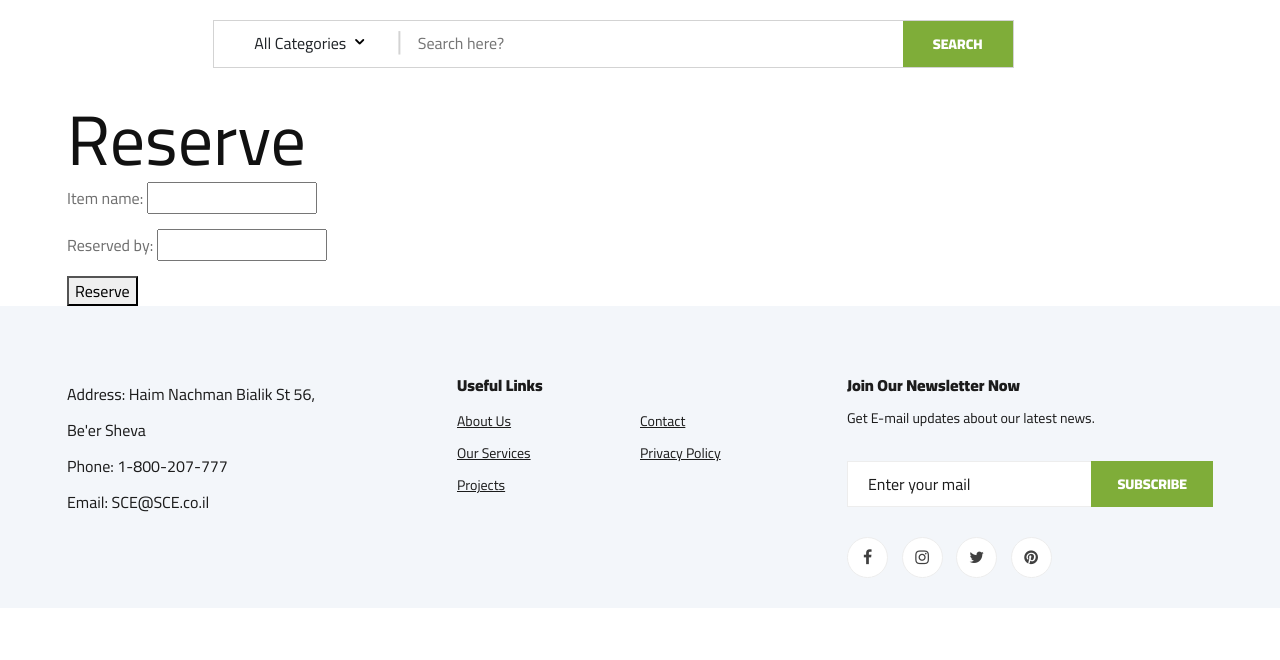
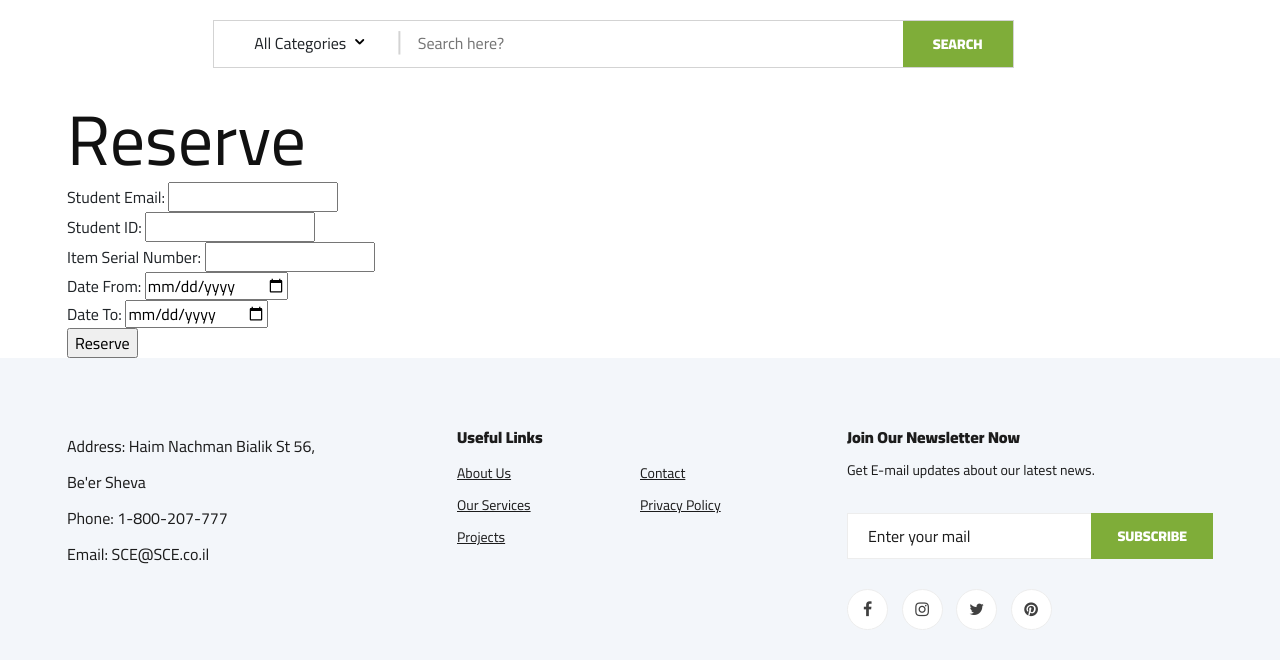
Before and after one commit to BS-PMC-2023/BS-PMC-2023-Team15, a Django app: page /details/reserve/ in a window 1280 px wide. Shown: the part 194-854 px from the top of the page. Before the commit the page ends 772 px from the top, so only its background shows below. Run offline with Django 4.2, Linux system fonts and the light colour scheme; some libraries are stand-ins or nearby versions.

Commit message:
reservetaion kinda working now, TODO: auto fill the form with the user data, & hide some imput field and keep only the (from,to) fields.

```diff
--- a/main/templates/reserve.html
+++ b/main/templates/reserve.html
@@ -8,10 +8,24 @@
                 <h1>Reserve</h1>
             </div>
 
-            <form method="post">
-                {% csrf_token %}
-                {{ form.as_p }}
-                <button type="submit">Reserve</button>
+           <form method="post" action="{% url 'reserve_item' %}">
+              {% csrf_token %}
+              <label for="student_email">Student Email:</label>
+              <input type="email" name="student_email" >
+              <br>
+              <label for="student_id">Student ID:</label>
+              <input type="text" name="student_id" >
+              <br>
+              <label for="item_serial_number">Item Serial Number:</label>
+              <input type="text" name="item_serial_number" >
+              <br>
+              <label for="date_from">Date From:</label>
+              <input type="date" name="date_from" >
+              <br>
+              <label for="date_to">Date To:</label>
+              <input type="date" name="date_to" >
+              <br>
+              <input type="submit" value="Reserve">
             </form>
         </div>
     </div>
--- a/main/views.py
+++ b/main/views.py
@@ -35,18 +35,32 @@ def item_view(request):
     })
 
 
+from django.shortcuts import render, redirect
+from database.models import Reservation
+from datetime import date
+
+
 def reserve_item(request):
     if request.method == 'POST':
-        form = ReservationForm(request.POST)
-        if form.is_valid():
-            # student_email = form.cleaned_data['student_email']
-            student_id = form.cleaned_data['student_id']
-            item_serial_number = form.cleaned_data['item_serial_number']
-            date_from = form.cleaned_data['date_from']
-            date_to = form.cleaned_data['date_to']
-            reservation = Reservation( student_id=student_id, item_serial_number=item_serial_number, date_from=date_from, date_to=date_to)
-            reservation.save()
-            return redirect('reserve_item')
-    else:
-        form = ReservationForm()
-    return render(request, 'reserve.html', {'form': form})
+        # Get the relevant data from the request
+        student_email = request.POST['student_email']
+        student_id = request.POST['student_id']
+        item_serial_number = request.POST['item_serial_number']
+        date_from = request.POST['date_from']
+        date_to = request.POST['date_to']
+
+        # Create a new Reservation object
+        reservation = Reservation(student_email=student_email,
+                                  student_id=student_id,
+                                  item_serial_number=item_serial_number,
+                                  date_from=date_from,
+                                  date_to=date_to)
+
+        # Save the Reservation object to the database
+        reservation.save()
+
+        # Redirect to a success page or return a success message
+        return redirect('/products')  # Replace 'success_page' with the appropriate URL or view name
+
+    # Render the reservation page
+    return render(request, 'reserve.html')
```
